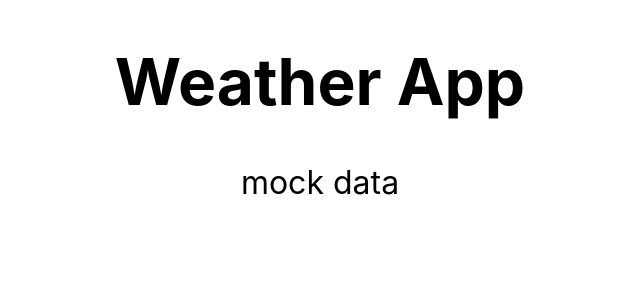
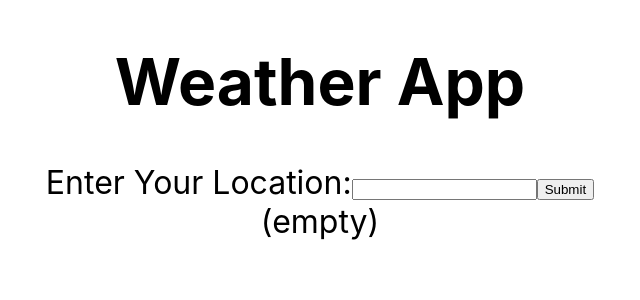
Before and after one commit to msarit/weatheroutfits, a React (Create React App) app: page / in a window 1280 px wide. Shown: the top 300 px of the page, without its empty margins (320-960 px from the left). Built offline with nearby package versions, Linux system fonts and the light colour scheme; no server answers.

Commit message:
add temp; list multiple locations

```diff
--- a/server.js
+++ b/server.js
@@ -12,7 +12,7 @@ server.use(cors());
 
 server.get("/coordinates", (req, res) => {
   const params = new URLSearchParams({
-    q: "Albany,NY,US",
+    q: req.query.location,
     limit: 5,
     appid: API_KEY,
   }).toString();
--- a/src/App.js
+++ b/src/App.js
@@ -1,35 +1,86 @@
 import React from "react";
 import "./App.css";
+import LocationChoice from "./components/LocationChoice";
 
 function App() {
-  const [weatherDetails, setWeatherDetails] = React.useState("mock data");
+  const [weatherDetails, setWeatherDetails] = React.useState(null);
+  const [location, setLocation] = React.useState("");
+  const [multipleLocations, setMultipleLocations] = React.useState([]);
 
-  async function getWeatherData(locationLat, locationLon) {
+  function kToF(kelvin) {
+    return Math.ceil((kelvin - 273.15) * (9 / 5) + 32);
+  }
+  function kToC(kelvin) {
+    return Math.ceil(kelvin - 273.15);
+  }
+
+  async function getWeatherData(lat, lon) {
     const weatherResponse = await fetch(
-      `http://localhost:8000/weather?lat=${locationLat}&lon=${locationLon}`
+      `http://localhost:8000/weather?lat=${lat}&lon=${lon}`
     );
     const weatherData = await weatherResponse.json();
 
-    setWeatherDetails(
-      `${weatherData.name}, ${weatherData.sys.country} | ${weatherData.weather[0].main}`
-    );
+    setWeatherDetails({
+      name: weatherData.name,
+      country: weatherData.sys.country,
+      desc: weatherData.weather[0].description,
+      tempF: `${kToF(weatherData.main.temp)}\u00B0F`,
+      tempC: `${kToC(weatherData.main.temp)}\u00B0C`,
+    });
   }
 
-  React.useEffect(() => {
-    const getLatLonData = async () => {
-      const latLonResponse = await fetch("http://localhost:8000/coordinates");
+  async function getLatLonData() {
+    const latLonResponse = await fetch(
+      `http://localhost:8000/coordinates?location=${location}`
+    );
+    try {
       const latLonData = await latLonResponse.json();
 
-      getWeatherData(latLonData[0].lat, latLonData[0].lon);
-    };
-
-    getLatLonData();
-  });
+      if (latLonData.length > 1) {
+        setMultipleLocations(latLonData);
+      } else {
+        getWeatherData(latLonData[0].lat, latLonData[0].lon);
+        setMultipleLocations([]);
+      }
+    } catch (error) {
+      console.log(`ERROR: ${error}`);
+    }
+  }
 
   return (
     <div className="App">
       <h1>Weather App</h1>
-      <div id="weather-info">{weatherDetails}</div>
+      <form
+        onSubmit={(event) => {
+          event.preventDefault();
+          getLatLonData();
+          setLocation("");
+        }}
+      >
+        <label htmlFor="location-field">Enter Your Location:</label>
+        <input
+          id="location-field"
+          value={location}
+          onChange={(event) => setLocation(event.target.value)}
+        />
+        <button>Submit</button>
+      </form>
+      <div id="weather-info">
+        {(weatherDetails &&
+          `${weatherDetails.name}, ${weatherDetails.country}, ${weatherDetails.desc}, ${weatherDetails.tempF}/${weatherDetails.tempC}`) ||
+          "(empty)"}
+      </div>
+      <div id="multiple-locations">
+        {multipleLocations.length > 1 &&
+          multipleLocations.map((data, index) => (
+            <LocationChoice
+              key={index}
+              name={data.name}
+              state={data.state}
+              country={data.country}
+            />
+          ))}
+      </div>
     </div>
   );
 }
--- /dev/null
+++ b/src/components/LocationChoice.js
@@ -0,0 +1,14 @@
+import React from "react";
+
+function LocationChoice({ name, state, country }) {
+  return (
+    <div>
+      <p>
+        {name} {state} {country}
+      </p>
+      <button>Choose</button>
+    </div>
+  );
+}
+
+export default LocationChoice;
```
Also changed, not shown: src/logo.svg (deleted).
